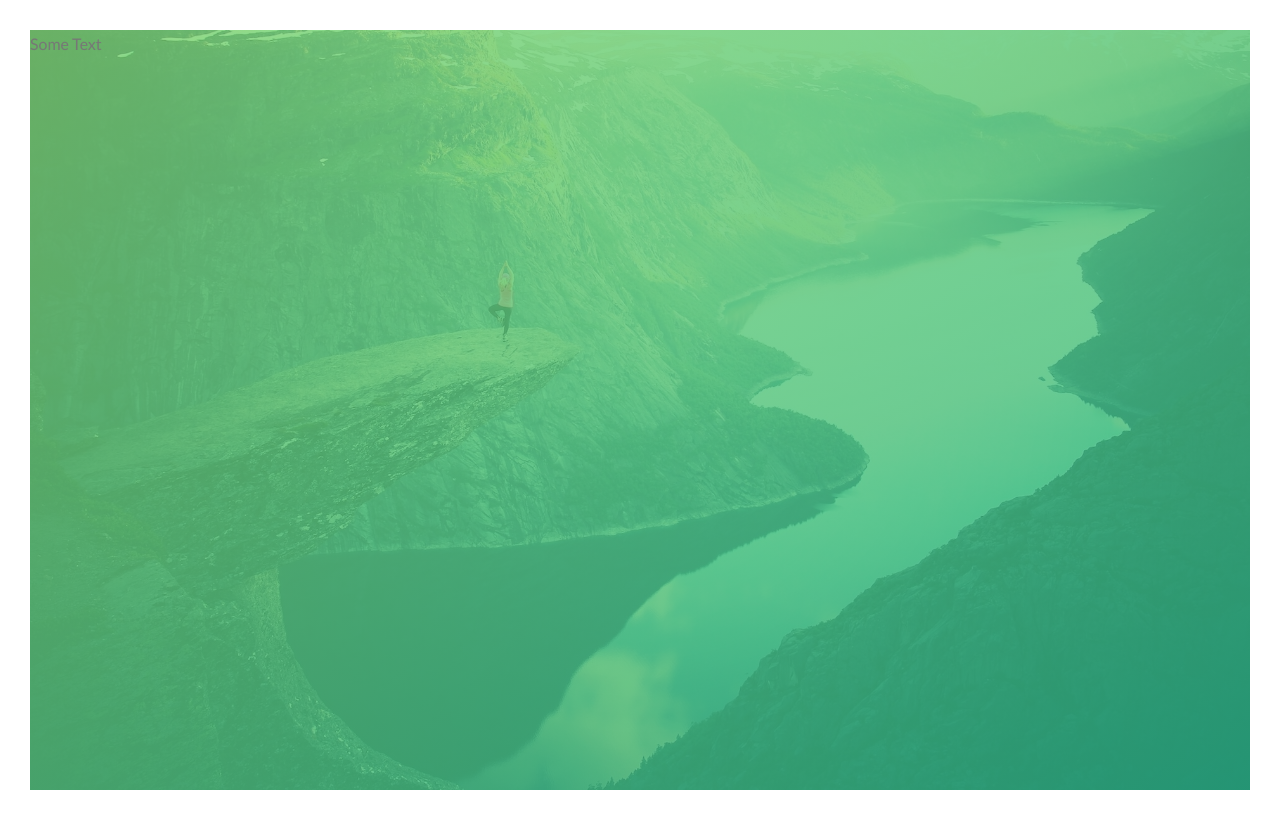
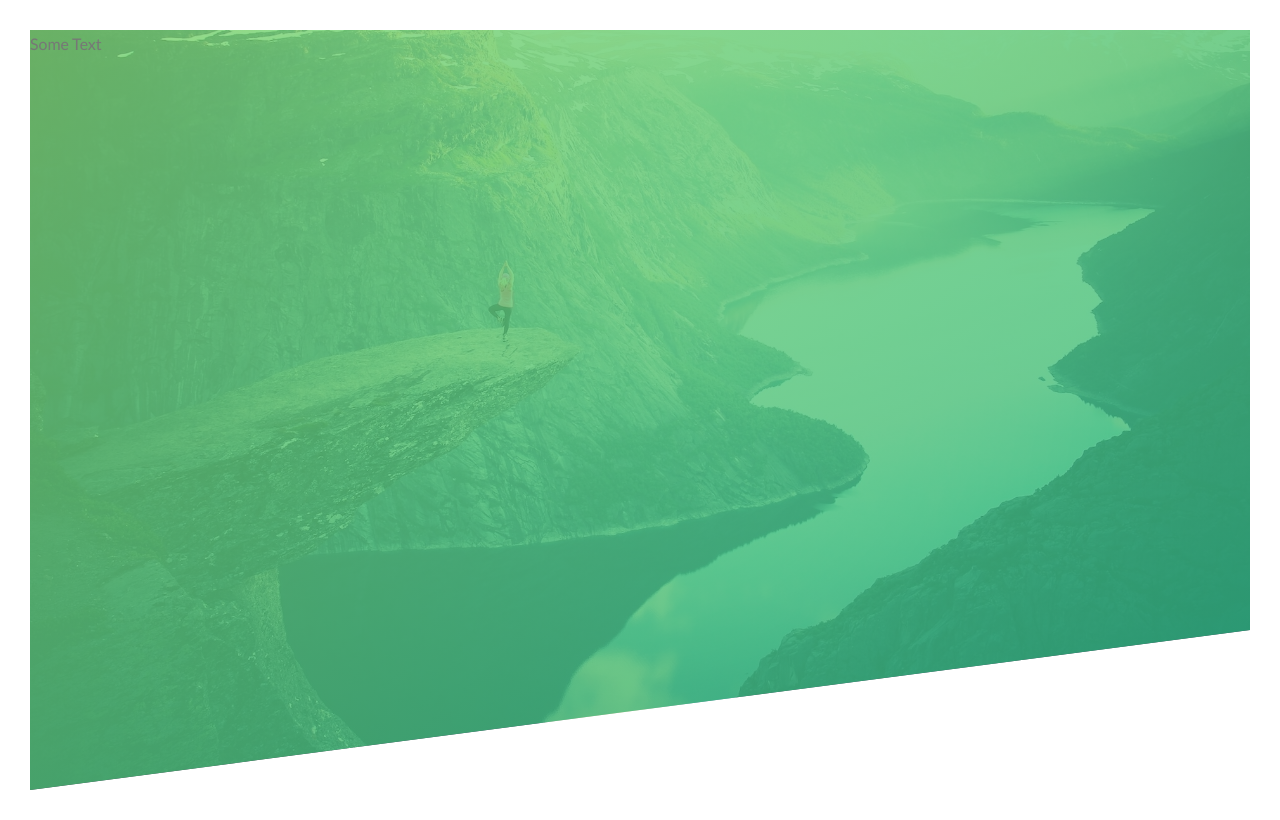
Before and after one commit to anilbeter/css-level-up, a plain HTML site: page Natours/starter/index.html in a window 1280 px wide. Drawn offline with Linux system fonts and the light colour scheme; files that its build step writes are made by us from their sources.

Commit message:
add clip-path property w/ polygon

```diff
--- a/Natours/starter/css/style.css
+++ b/Natours/starter/css/style.css
@@ -30,4 +30,7 @@ body {
     url(../img/hero.jpg);
   background-size: cover;
   background-position: top;
+
+  /* rectangle corners, starts left top and goes clockwise direction */
+  clip-path: polygon(0 0, 100% 0, 100% 75vh, 0 100%);
 }
```
